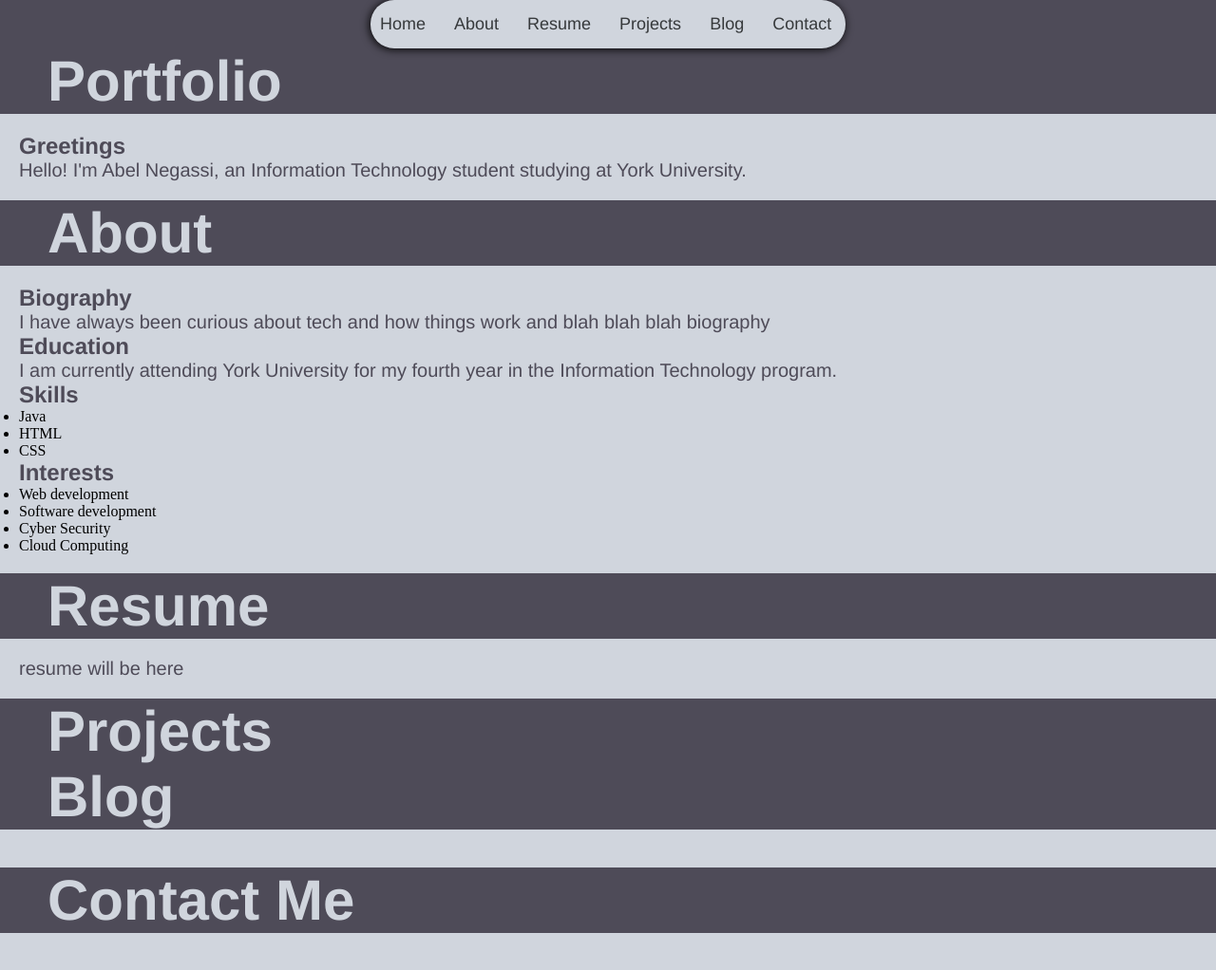
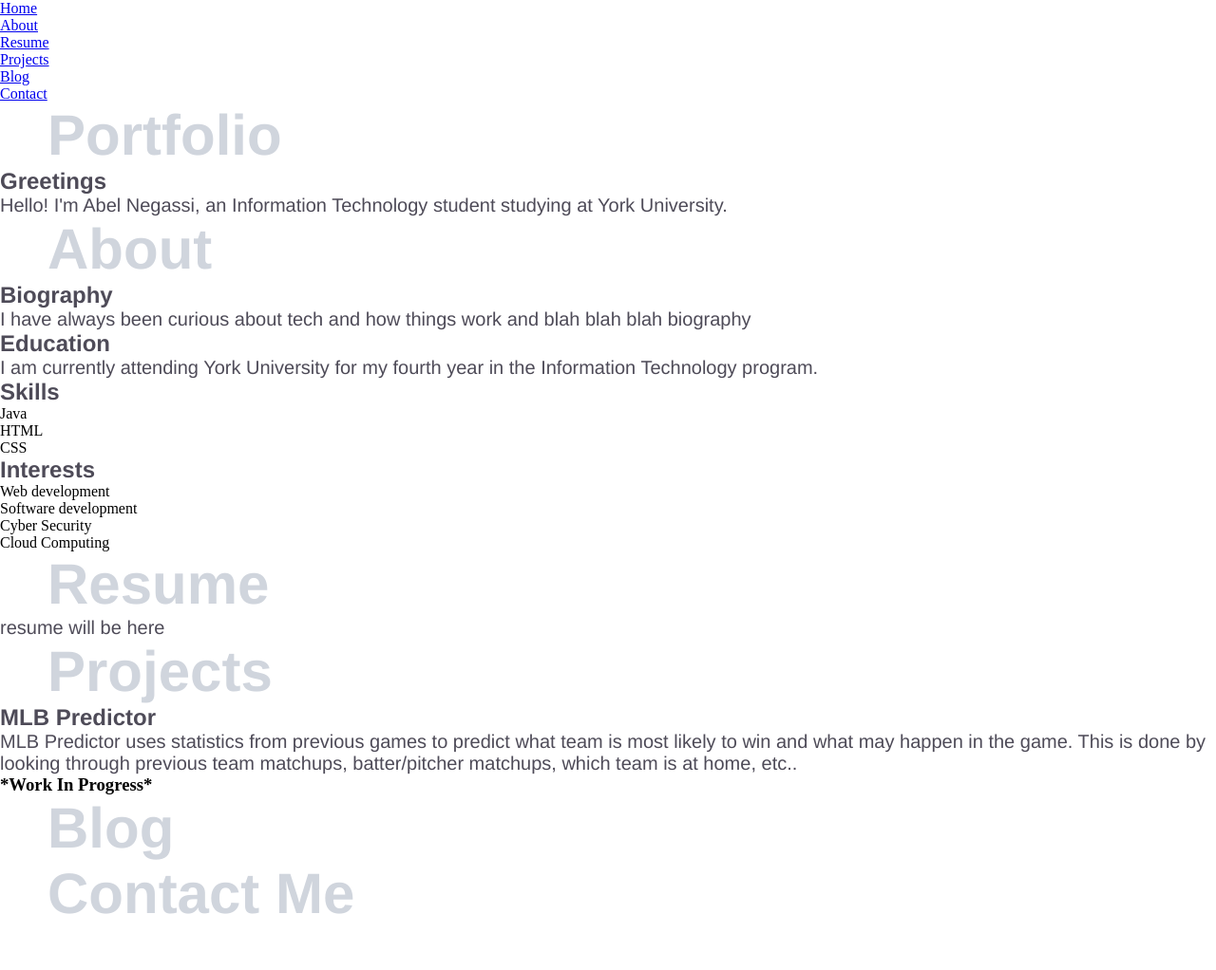
Before and after one commit to AbelNegassi/AbelNegassi.github.io, a plain HTML site: page assgn1.html in a window 1280 px wide. Shown: the whole page at 95% size. After the commit the page ends 976 px from the top, so only its background shows below. Drawn offline with Linux system fonts and the light colour scheme.

Commit message:
Update assgn1.html
Made navbar usable, replaced section classes with id, added information to projects

```diff
--- a/assgn1.html
+++ b/assgn1.html
@@ -6,27 +6,35 @@
 	<meta charset="utf-8">
 	<link rel = "stylesheet" href="styletest.css">
 	<title>Abel Negassi's Portfolio</title>
+	<style>
+		h1 {
+			color:#D0D5DD;
+			text-indent: 50px;
+			font-size:60px ;
+			font-family: "Helvetica", sans-serif;
+			}
+	</style>
 </head>
 
 <!-- Navigation Bar -->
-<section class = "navbar">
+<section id = "navbar">
 	<nav>
 		<ul>
-		<li> <a href = "home.asp"> Home </a> </li>
-		<li> <a href = "about.asp"> About </a> </li>
-		<li> <a href = "resume.asp"> Resume </a> </li>
-		<li> <a href = "projects.asp"> Projects </a> </li>
-		<li> <a href = "blog.asp"> Blog </a> </li>
-		<li> <a href = "contact.asp"> Contact </a> </li>
+		<li> <a href = "#page"> Home </a> </li>
+		<li> <a href = "#home"> About </a> </li>
+		<li> <a href = "#about"> Resume </a> </li>
+		<li> <a href = "#resume"> Projects </a> </li>
+		<li> <a href = "#projects"> Blog </a> </li>
+		<li> <a href = "#blog"> Contact </a> </li>
 		</ul>
 	</nav>
 </section>
+
 <h1>Portfolio </h1>
+<body id = "page">
+<!-- Home Page -->
+<section id = "home">
 
-
-<body class = "page">
-<!-- Home Page -->
-<section class = "home">
 	<h2> Greetings </h2>
 	<p> Hello! I'm Abel Negassi, an Information Technology student studying at York University.
 	</p>
@@ -35,7 +43,7 @@
 <!-- About Page -->
 <h1>About</h1>
 
-<section class = "about">
+<section id = "about">
 	<h2> Biography </h2>
 	<p> I have always been curious about tech and how things work and blah blah blah biography</p>
 	<h2> Education </h2>
@@ -57,24 +65,27 @@
 
 <!-- Resume Page -->
 <h1>Resume</h1>
-<section class = "resume">
+<section id = "resume">
 <p>
 	resume will be here
 </p>
 </section>
 <!-- Projects Page -->
 <h1> Projects </h1>
-<section class = "projects">
+<section id = "projects">
+	<h2>MLB Predictor </h2>
+	<p> MLB Predictor uses statistics from previous games to predict what team is most likely to win and what may happen in the game. This is done by looking through previous team matchups, batter/pitcher matchups, which team is at home, etc.. </p>
+	<h3> *Work In Progress* </h3>
 
 </section>
 <!-- Blog Page -->
 <h1> Blog </h1>
-<section class = "blog">
+<section id = "blog">
 
 </section>
 <!-- Contact Page -->
 <h1> Contact Me </h1>
-<section class = "contact">
+<section id = "contact">
 
 </section>
 
```
